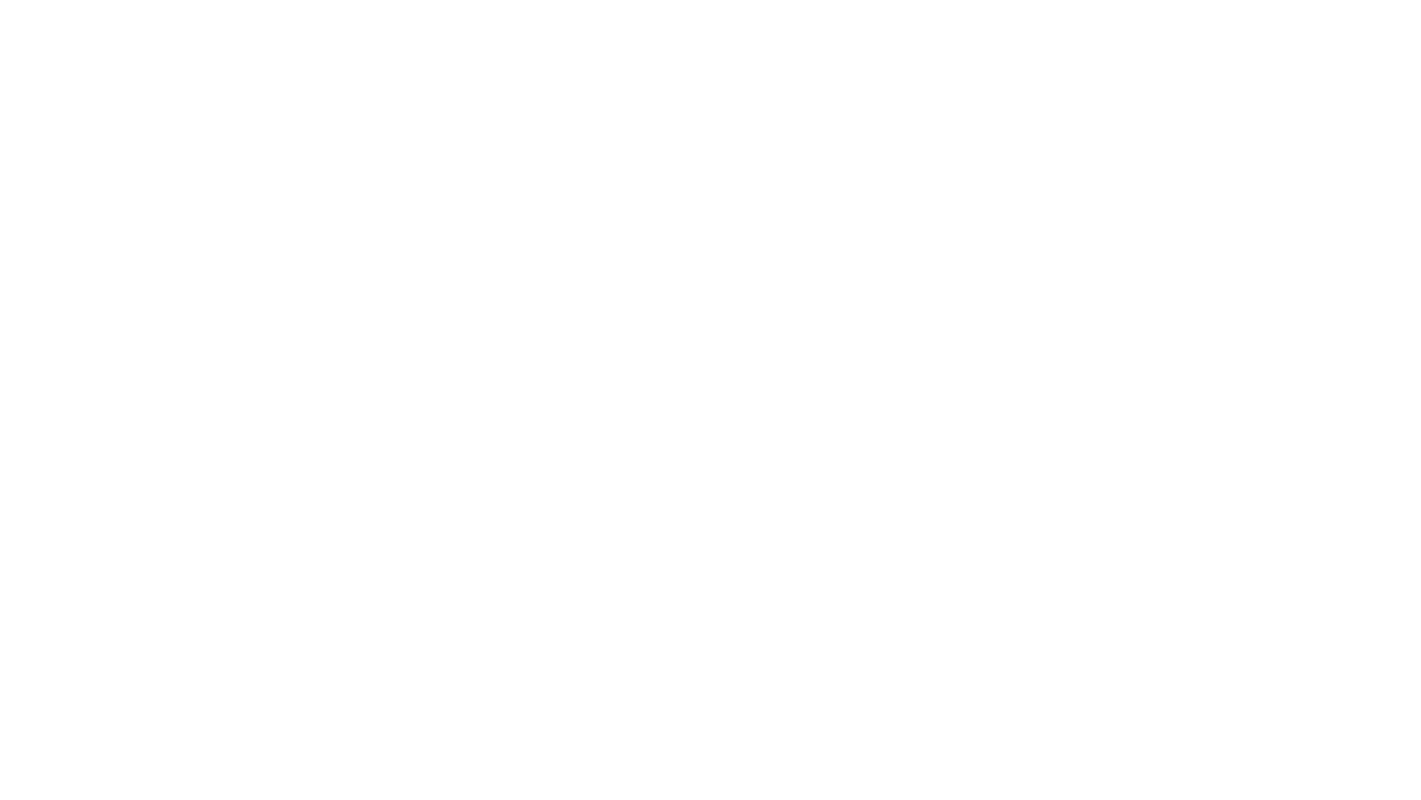
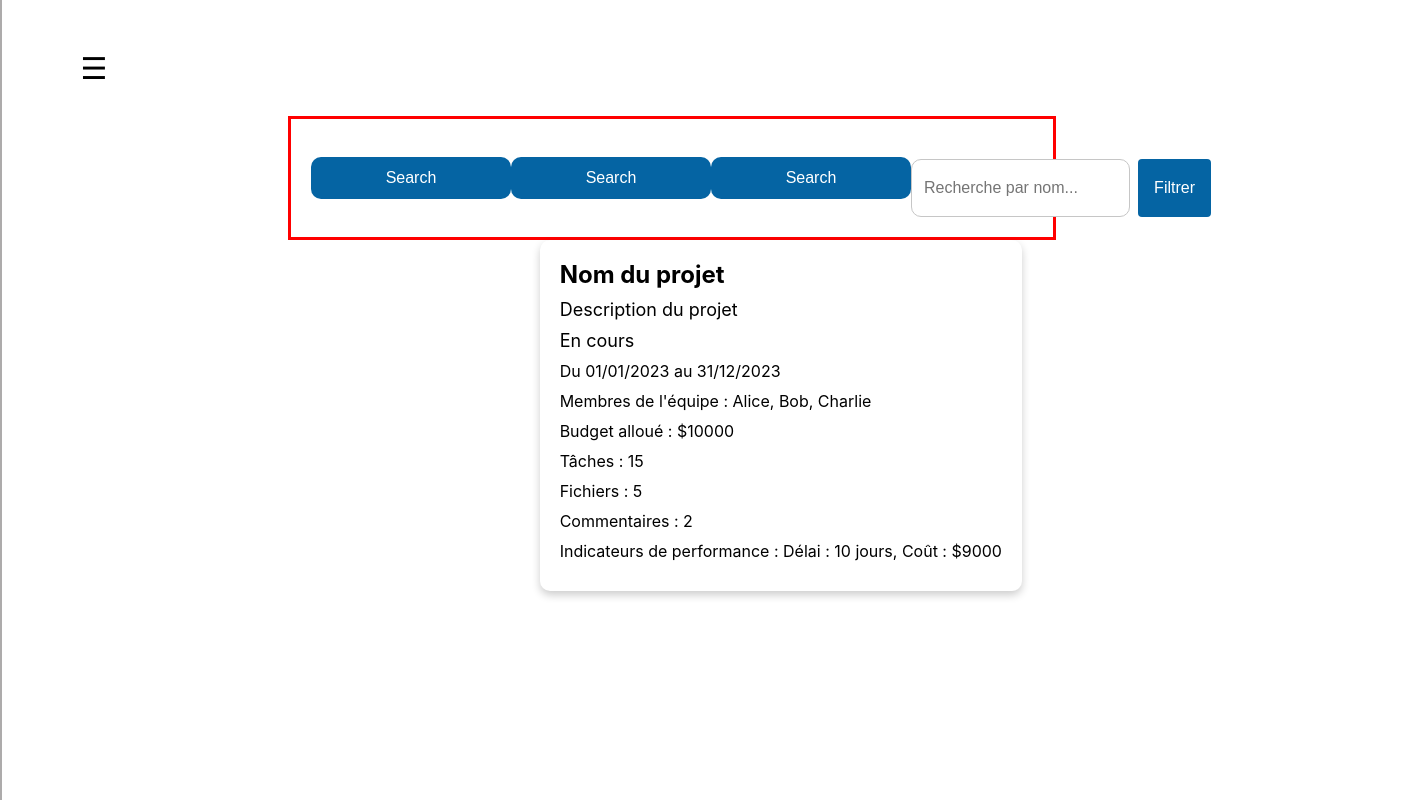
Before and after one commit to FranzGuanaco/ManagementApp, a React (Create React App) app in the folder management-app/: page /Projects in a window 1280 px wide. Before the commit this address had no page. Shown: the whole page, 1421 px wide, since content can reach past the window. Built offline with nearby package versions, Linux system fonts and the light colour scheme.

Commit message:
project interface done

```diff
--- a/management-app/src/App.js
+++ b/management-app/src/App.js
@@ -12,6 +12,7 @@ import Staffing from './Interface/Staffing';
 import Mail from './Interface/Mail';
 import Parameters from './Interface/Parameters';
 import MailSent from './Interface/MailSent';
+import Projects from './Interface/Projects';
 
 function App() {
 
@@ -31,6 +32,7 @@ function App() {
         <Route path='/Staffing' exact element={<Staffing/>} />
         <Route path='/Parameters' exact element={<Parameters/>} />
         <Route path='/MailSent' exact element={<MailSent/>} />
+        <Route path='/Projects' exact element={<Projects/>} />
       </Routes>
       </BrowserRouter>
       </div>
--- /dev/null
+++ b/management-app/src/Box/BoxProject.css
@@ -0,0 +1,60 @@
+.project-card {
+  background-color: #fff;
+  border-radius: 10px;
+  box-shadow: 0 4px 8px 0 rgba(0, 0, 0, 0.2);
+  padding: 20px;
+  margin-bottom: 20px;
+  max-width: 800px;
+  text-align: left;
+}
+
+.project-name {
+  font-size: 24px;
+  font-weight: bold;
+  margin-bottom: 10px;
+}
+
+.project-description {
+  font-size: 18px;
+  margin-bottom: 10px;
+}
+
+.project-status {
+  font-size: 18px;
+  margin-bottom: 10px;
+}
+
+.project-dates {
+  font-size: 16px;
+  margin-bottom: 10px;
+}
+
+.project-members {
+  font-size: 16px;
+  margin-bottom: 10px;
+}
+
+.project-budget {
+  font-size: 16px;
+  margin-bottom: 10px;
+}
+
+.project-tasks {
+  font-size: 16px;
+  margin-bottom: 10px;
+}
+
+.project-files {
+  font-size: 16px;
+  margin-bottom: 10px;
+}
+
+.project-comments {
+  font-size: 16px;
+  margin-bottom: 10px;
+}
+
+.project-kpi {
+  font-size: 16px;
+  margin-bottom: 10px;
+}
--- /dev/null
+++ b/management-app/src/Box/BoxProjects.js
@@ -0,0 +1,50 @@
+import React from 'react';
+import PropTypes from 'prop-types';
+import "./BoxProject.css"
+
+const ProjectCard = ({ name, description, status, startDate, endDate, members, budget, tasks, files, comments, kpi }) => {
+  return (
+    <div className="project-card">
+      <div className="project-name">{name}</div>
+      <div className="project-description">{description}</div>
+      <div className="project-status">{status}</div>
+      <div className="project-dates">Du {startDate} au {endDate}</div>
+      <div className="project-members">Membres de l'équipe : {members.join(', ')}</div>
+      <div className="project-budget">Budget alloué : {budget}</div>
+      <div className="project-tasks">Tâches : {tasks}</div>
+      <div className="project-files">Fichiers : {files}</div>
+      <div className="project-comments">Commentaires : {comments}</div>
+      <div className="project-kpi">Indicateurs de performance : {kpi}</div>
+    </div>
+  );
+};
+
+ProjectCard.defaultProps = {
+  name: 'Nom du projet',
+  description: 'Description du projet',
+  status: 'En cours',
+  startDate: '01/01/2023',
+  endDate: '31/12/2023',
+  members: ['Alice', 'Bob', 'Charlie'],
+  budget: '$10000',
+  tasks: 15,
+  files: 5,
+  comments: 2,
+  kpi: 'Délai : 10 jours, Coût : $9000'
+};
+
+ProjectCard.propTypes = {
+  name: PropTypes.string,
+  description: PropTypes.string,
+  status: PropTypes.string,
+  startDate: PropTypes.string,
+  endDate: PropTypes.string,
+  members: PropTypes.arrayOf(PropTypes.string),
+  budget: PropTypes.string,
+  tasks: PropTypes.number,
+  files: PropTypes.number,
+  comments: PropTypes.number,
+  kpi: PropTypes.string
+};
+
+export default ProjectCard;
--- /dev/null
+++ b/management-app/src/Filters/Filter.css
@@ -0,0 +1,47 @@
+/* Style pour le bouton principal */
+.dropbtn {
+  background-color: #0564A3;
+  color: white;
+  padding: 12px 16px;
+  font-size: 16px;
+  border: none;
+  border-radius: 10px;
+  min-width: 150px;
+}
+
+.Filter {
+  position: relative;
+  display: inline-block;
+}
+
+.dropdown-content {
+  display: none;
+  position: absolute;
+
+  min-width: 160px;
+  z-index: 1;
+  border-radius: 10px;
+  box-shadow: 0px 8px 16px 0px rgba(0,0,0,0.2);
+  border: 1px solid rgba(0, 0, 0, 0.1);
+}
+
+.dropdown-content a {
+  color: black;
+  padding: 12px 16px;
+  text-decoration: none;
+  display: block;
+  border-radius: 10px;
+  border-bottom: 1px solid rgba(0, 0, 0, 0.1);
+}
+
+.dropdown-content a:last-child {
+  border-bottom: none;
+}
+
+.Filter:hover .dropdown-content {
+  display: block;
+}
+
+.Filter:hover .dropbtn {
+  background-color: #3e8e41;
+}
--- /dev/null
+++ b/management-app/src/Filters/Filter.js
@@ -0,0 +1,63 @@
+import React from 'react';
+import PropTypes from 'prop-types';
+import './Filter.css'
+
+const FilterButton = ({ Name, options, backgroundColor, color, borderRadius, boxShadow, width }) => {
+  const [showOptions, setShowOptions] = React.useState(false);
+
+  const handleToggleOptions = () => {
+    setShowOptions(!showOptions);
+  };
+
+  return (
+    <div className="Filter">
+      <button
+        className="dropbtn"
+        style={{
+          backgroundColor: backgroundColor,
+          color: color,
+          borderRadius: borderRadius,
+          width: width
+        }}
+        onClick={handleToggleOptions}
+      >
+        {Name}
+      </button>
+      {showOptions && (
+        <div
+          className="dropdown-content"
+          style={{
+            borderRadius: borderRadius,
+            boxShadow: boxShadow
+          }}
+        >
+          {options.map((option, index) => (
+            <a key={index} href="#">
+              {option}
+            </a>
+          ))}
+        </div>
+      )}
+    </div>
+  );
+};
+
+FilterButton.defaultProps = {
+    options: [],
+    Name: 'Search',
+    color: 'white',
+    borderRadius: '10px',
+    width: '200px',
+    boxShadow: '0px 8px 16px 0px rgba(0,0,0,0.2)'
+  };
+
+
+FilterButton.propTypes = {
+  options: PropTypes.arrayOf(PropTypes.string),
+  backgroundColor: PropTypes.string,
+  color: PropTypes.string,
+  borderRadius: PropTypes.string,
+  boxShadow: PropTypes.string
+};
+
+export default FilterButton;
--- /dev/null
+++ b/management-app/src/Filters/FilterText.css
@@ -0,0 +1,34 @@
+.search-container {
+    display: flex;
+    align-items: stretch; /* Aligner les éléments */
+    justify-content: center;
+    margin-top: 20px;
+  }
+
+  .input-container {
+    display: flex; /* Ajouté pour aligner l'input et le bouton */
+  }
+
+  .search-input {
+    padding: 8px 12px;
+    font-size: 16px;
+    border: 1px solid #ccc;
+    border-radius: 4px;
+    outline: none;
+  }
+
+  .search-button {
+    margin-left: 8px;
+    padding: 8px 16px;
+    font-size: 16px;
+    background-color: #0564A3;
+    color: white;
+    border: none;
+    border-radius: 4px;
+    cursor: pointer;
+    outline: none;
+  }
+
+  .search-button:hover {
+    background-color: #034a7d;
+  }
--- /dev/null
+++ b/management-app/src/Filters/FilterText.js
@@ -0,0 +1,21 @@
+import React from 'react';
+import './FilterText.css';
+
+const FilterText = (props) => {
+  return (
+    <>
+      <div className="search-container">
+        <div className="input-container" style={{width: props.width}}>
+          <input type="text" className="search-input" placeholder="Recherche par nom..." />
+          <button className="search-button">Filtrer</button>
+        </div>
+      </div>
+    </>
+  );
+};
+
+FilterText.defaultProps = {
+  width: '300px',
+};
+
+export default FilterText;
--- /dev/null
+++ b/management-app/src/Interface/Projects.js
@@ -0,0 +1,52 @@
+import React from "react";
+import { render } from "react-dom";
+import { Link } from "react-router-dom";
+import FilterButton from "../Filters/Filter";
+import ProjectCard from "../Box/BoxProjects";
+import AlignMenu from "../Menu/AlignMenu";
+import FilterText from "../Filters/FilterText";
+
+class Projects extends React.Component {
+
+    render(){
+        const options = ['Option 1', 'Option 2', 'Option 3'];
+
+        return(
+
+    <div className="Project">
+
+         <AlignMenu
+              bottom="44px"
+              buttonText="Home"
+              links="/Homepage"
+              buttonText1="Edit"
+              links1="/EditAccount"
+              buttonText2="Staffing"
+              links2="/"
+              buttonText3="Calendar"
+              links3="/"
+              buttonText4="Employee"
+              links4="/"
+              buttonText5="Vacancy"
+              links5="/"
+              buttonText6="Mail"
+              links6="/"
+            />
+
+    <div style={{ display: 'flex', flexDirection: 'column', alignItems: 'center' }}>
+      <div style={{ marginLeft:'5%', display: 'flex', justifyContent: 'space-between', alignItems: 'center', width: '60%', padding: '20px', boxSizing: 'border-box', border: 'solid', color: 'red' }}>
+        <FilterButton options={options}/>
+        <FilterButton options={options}/>
+        <FilterButton options={options}/>
+        <FilterText/>
+        </div>
+      <div style={{ width: '100%', display: 'flex', justifyContent: 'center', paddingLeft: '22%' }}>
+        <ProjectCard />
+        </div>
+    </div>
+    </div>
+
+    );
+}}
+
+export default Projects
--- a/management-app/src/Menu/AlignMenu.js
+++ b/management-app/src/Menu/AlignMenu.js
@@ -56,7 +56,8 @@ function AlignMenu(props) {
     style={{
       backgroundColor: props.color,
       minWidth: props.minWidth,
-      minHeight: props.minHeight,
+      width: props.width,
+      height: props.height,
       marginLeft: props.marginLeft
 
     }}
@@ -72,6 +73,9 @@ function AlignMenu(props) {
 
 Button.defaultProps = {
   color: "#0078C7",
+  width: "115px",
+  height: "50px",
+  minWidth: "200px",
 
   onClick: () => {}
 };
```
